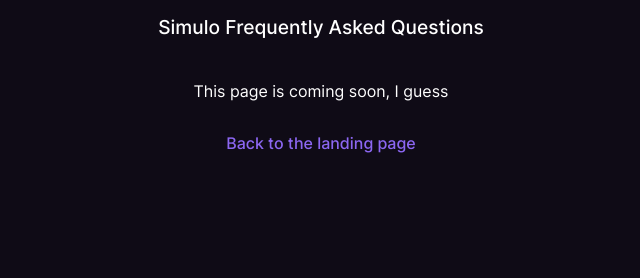
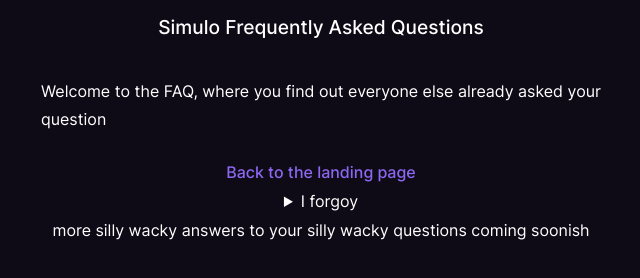
Before and after one commit to Carroted/simulo_landing, a plain HTML site: page faq/index.html in a window 1280 px wide. Shown: the part 166-444 px from the top of the page, without its empty margins (319-959 px from the left). Drawn offline with Linux system fonts and the light colour scheme.

Commit message:
faq progress

```diff
--- a/faq/index.html
+++ b/faq/index.html
@@ -27,8 +27,15 @@
 <body>
     <img src="../assets/media/logo.svg" alt="Simulo" class="logo" />
     <p class="welcome">Simulo Frequently Asked Questions</p>
-    <p>This page is coming soon, I guess</p>
+    <p>Welcome to the FAQ, where you find out everyone else already asked your question</p>
     <a href="../">Back to the landing page</a>
+    <details class="question">
+        <summary>
+            I forgoy
+        </summary>
+        But now I rember
+    </details>
+    <p>more silly wacky answers to your silly wacky questions coming soonish</p>
 </body>
 
 </html>
```
